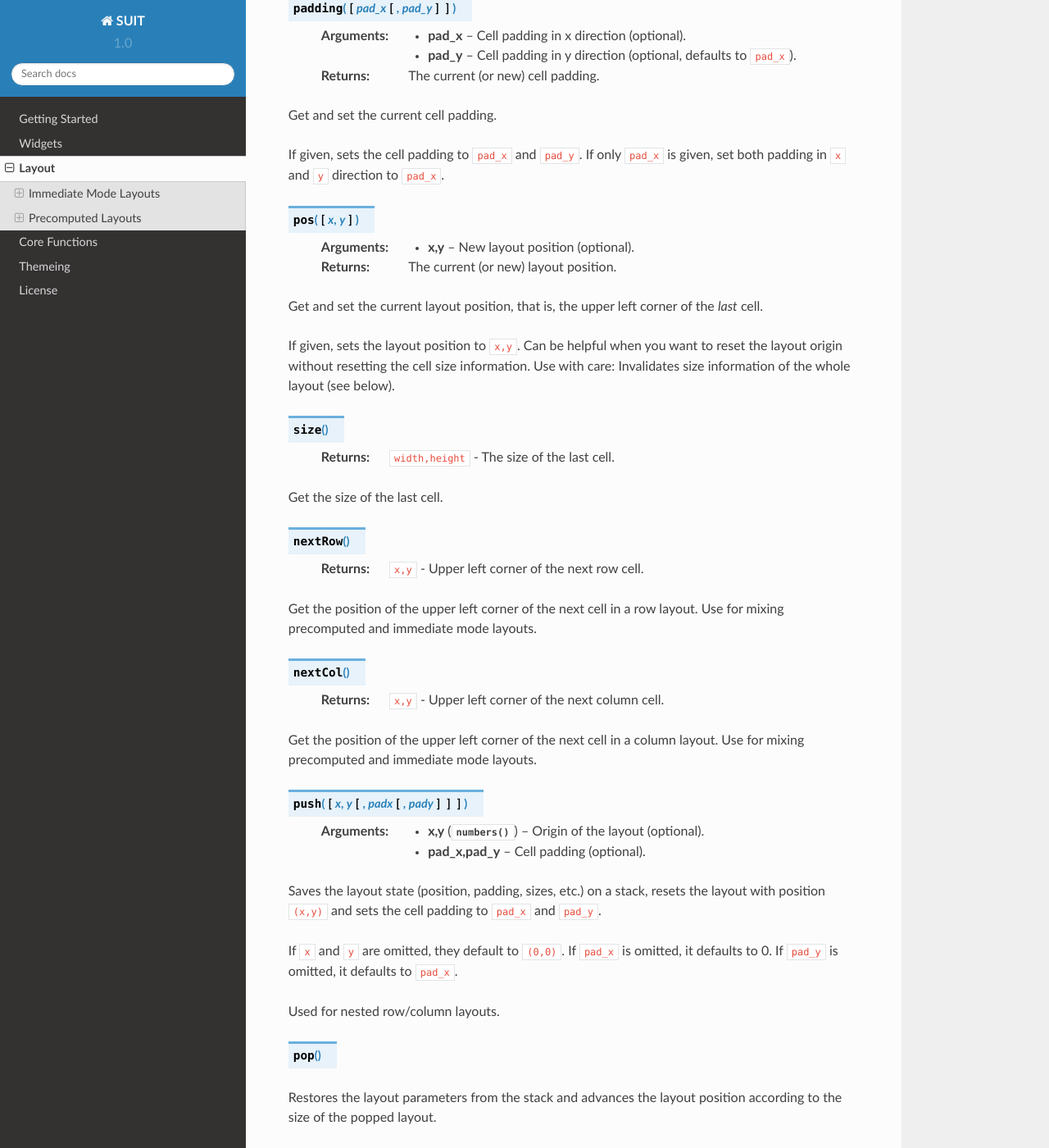
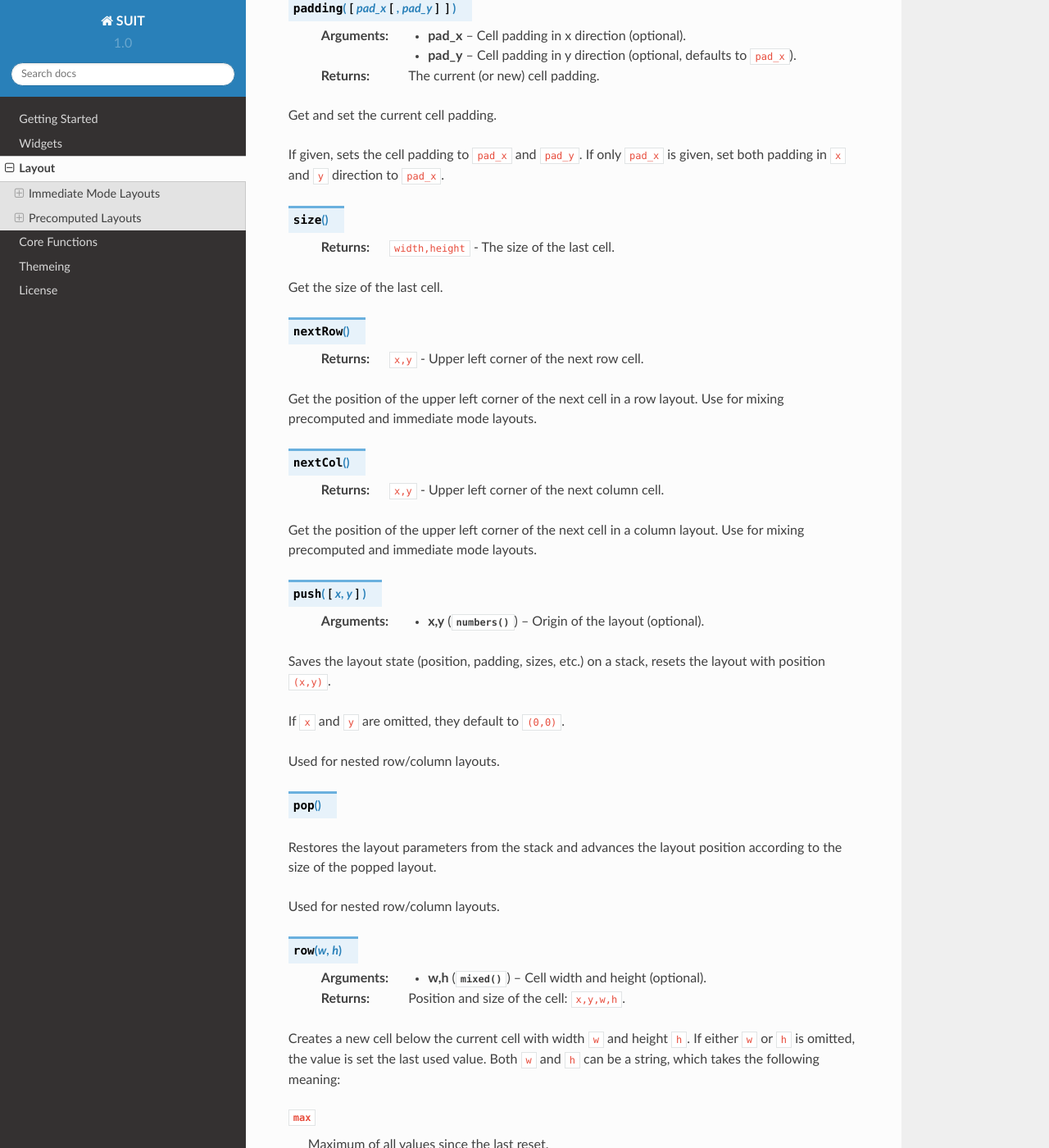
Before and after one commit to vrld/suit, a Sphinx documentation site: the page built from docs/layout.rst, in a window 1280 px wide and 1400 px high, scrolled down 559 px. Shown: the whole window at 82% size. Built offline with Sphinx 7.4.7 and the Read the Docs theme 2.0.0, drawn with Linux system fonts in a browser that asks for light colours.

Commit message:
Revert change in :push(), remove :pos()
Revert signature if layout:push(x,y, padx,pady) to layout:push(x,y)
Makes it possible to use the idiomatic layout:push(layout:row()) again.
(layout:row() returns x,y, w,h of last cell)

Remove layout:pos([x,y]) because it's not needed and potentially confusing.

```diff
--- a/docs/layout.rst
+++ b/docs/layout.rst
@@ -29,19 +29,6 @@ Get and set the current cell padding.
 If given, sets the cell padding to ``pad_x`` and ``pad_y``.
 If only ``pad_x`` is given, set both padding in ``x`` and ``y`` direction to ``pad_x``.
 
-.. function:: pos([x, y])
-
-   :param x,y: New layout position (optional).
-   :returns: The current (or new) layout position.
-
-Get and set the current layout position, that is, the upper left corner of the
-*last* cell.
-
-If given, sets the layout position to ``x,y``.
-Can be helpful when you want to reset the layout origin without resetting the
-cell size information.
-Use with care: Invalidates size information of the whole layout (see below).
-
 .. function:: size()
 
    :returns: ``width,height`` - The size of the last cell.
@@ -62,17 +49,14 @@ Use for mixing precomputed and immediate mode layouts.
 Get the position of the upper left corner of the next cell in a column layout.
 Use for mixing precomputed and immediate mode layouts.
 
-.. function:: push([x,y, [padx, [pady]]])
+.. function:: push([x,y])
 
    :param numbers x,y: Origin of the layout (optional).
-   :param pad_x,pad_y: Cell padding (optional).
 
 Saves the layout state (position, padding, sizes, etc.) on a stack, resets the
-layout with position ``(x,y)`` and sets the cell padding to ``pad_x`` and
-``pad_y``.
+layout with position ``(x,y)``.
 
-If ``x`` and ``y`` are omitted, they default to ``(0,0)``. If ``pad_x`` is
-omitted, it defaults to 0. If ``pad_y`` is omitted, it defaults to ``pad_x``.
+If ``x`` and ``y`` are omitted, they default to ``(0,0)``.
 
 Used for nested row/column layouts.
 
```
Also changed, not shown: 1 other file.
